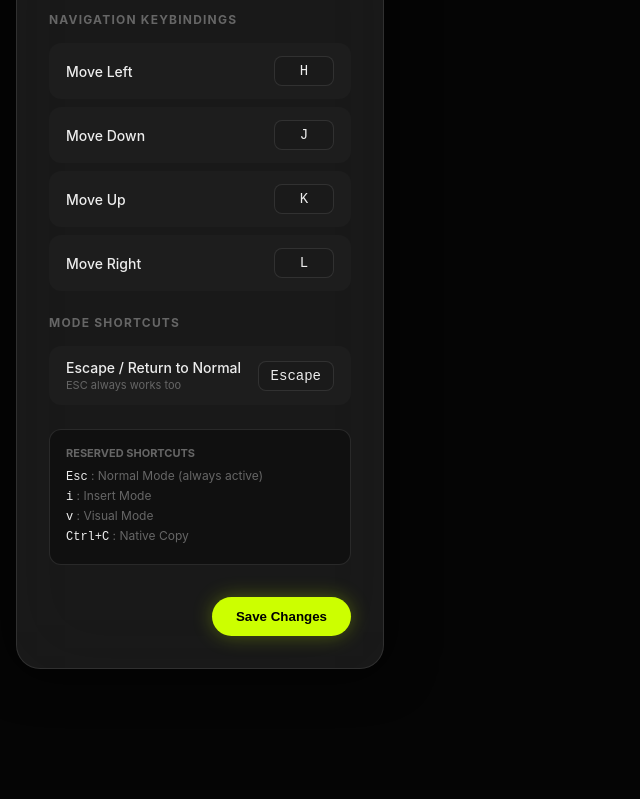
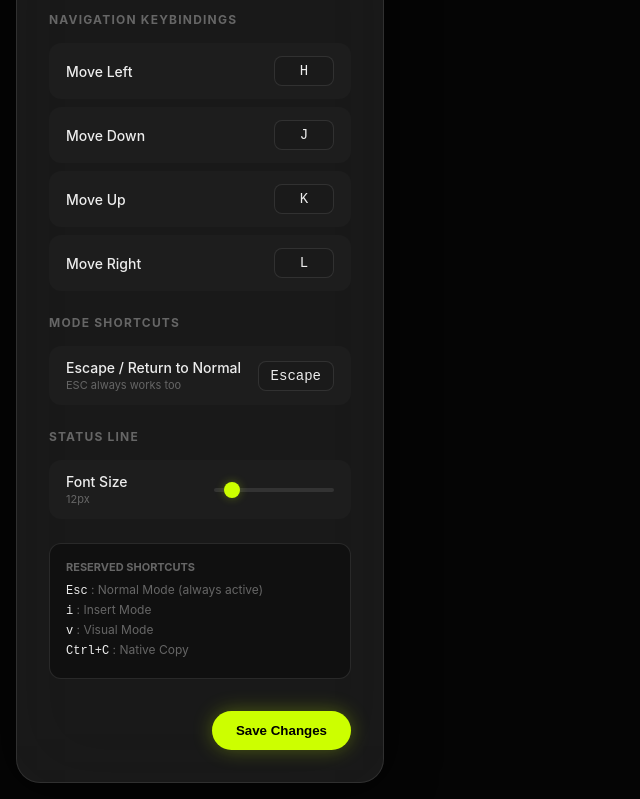
Before and after one commit to mauricio-b-mossi/google_docs_vim, a website built with Vite: page options.html in a window 1280 px wide. Shown: the part 98-897 px from the top of the page, without its empty margins (0-640 px from the left). Before the commit the page ends 800 px from the top, so only its background shows below. Built offline with nearby package versions, Linux system fonts and the light colour scheme; some packages are replaced by stand-ins of ours.

Commit message:
feat: add status line size customization with real-time preview

```diff
--- a/options.html
+++ b/options.html
@@ -57,6 +57,17 @@
       </div>
     </div>
 
+    <div class="section-title">Status Line</div>
+    <div class="keybinding-list">
+      <div class="keybinding-item">
+        <div class="keybinding-label">
+          Font Size
+          <div class="keybinding-sublabel" id="statusLineSizeValue">12px</div>
+        </div>
+        <input type="range" id="statusLineSize" min="10" max="30" step="1" value="12" class="size-slider">
+      </div>
+    </div>
+
     <div class="reserved-shorthands">
       <div class="reserved-title">RESERVED SHORTCUTS</div>
       <div class="reserved-item"><span>Esc</span> : Normal Mode (always active)</div>
--- a/options.js
+++ b/options.js
@@ -94,11 +94,13 @@ function saveOptions() {
         right: document.getElementById('right').dataset.key || 'l'
     };
     const customEscape = document.getElementById('customEscape').dataset.key || 'Escape';
+    const statusLineSize = parseInt(document.getElementById('statusLineSize').value, 10) || 12;
 
     chrome.storage.sync.set({
         enabled: enabled,
         keybindings: keybindings,
-        customEscape: customEscape
+        customEscape: customEscape,
+        statusLineSize: statusLineSize
     }, () => {
         const btn = document.getElementById('save');
         const originalText = btn.innerText;
@@ -115,7 +117,8 @@ function restoreOptions() {
     chrome.storage.sync.get({
         enabled: true,
         keybindings: defaultKeybindings,
-        customEscape: defaultCustomEscape
+        customEscape: defaultCustomEscape,
+        statusLineSize: 12
     }, (items) => {
         document.getElementById('enabled').checked = items.enabled;
 
@@ -128,6 +131,10 @@ function restoreOptions() {
         const escBtn = document.getElementById('customEscape');
         escBtn.dataset.key = items.customEscape;
         escBtn.innerText = formatKey(items.customEscape);
+
+        const sizeSlider = document.getElementById('statusLineSize');
+        sizeSlider.value = items.statusLineSize;
+        document.getElementById('statusLineSizeValue').innerText = `${items.statusLineSize}px`;
     });
 }
 
@@ -145,3 +152,21 @@ document.addEventListener('click', (e) => {
 document.querySelectorAll('.keybinding-btn').forEach(btn => {
     btn.addEventListener('click', handleKeybindingClick);
 });
+
+// Real-time Status Line Size Preview
+document.getElementById('statusLineSize').addEventListener('input', (e) => {
+    const size = parseInt(e.target.value, 10);
+    document.getElementById('statusLineSizeValue').innerText = `${size}px`;
+
+    // Send preview message to all docs tabs
+    chrome.tabs.query({ url: 'https://docs.google.com/*' }, (tabs) => {
+        tabs.forEach(tab => {
+            chrome.tabs.sendMessage(tab.id, {
+                type: 'VIM_DOCS_SIZE_PREVIEW',
+                size: size
+            }).catch(() => {
+                // Ignore errors (tab might not have content script loaded or ready)
+            });
+        });
+    });
+});
--- a/src/options.css
+++ b/src/options.css
@@ -251,3 +251,34 @@ input:checked+.slider:before {
   color: var(--foreground);
   font-family: 'Geist Mono', monospace;
 }
+
+/* Size Slider Styling */
+.size-slider {
+  -webkit-appearance: none;
+  appearance: none;
+  width: 120px;
+  height: 4px;
+  background: #333;
+  border-radius: 2px;
+  outline: none;
+  cursor: pointer;
+}
+
+.size-slider::-webkit-slider-thumb {
+  -webkit-appearance: none;
+  appearance: none;
+  width: 16px;
+  height: 16px;
+  background: var(--neon-green);
+  border-radius: 50%;
+  box-shadow: 0 0 10px var(--neon-green-glow);
+  transition: transform 0.2s;
+}
+
+.size-slider::-webkit-slider-thumb:hover {
+  transform: scale(1.2);
+}
+
+.size-slider::-webkit-slider-thumb:active {
+  transform: scale(0.9);
+}
```
Also changed, not shown: src/content.js (+27 -5 lines), README.md, dist/assets/content.js-D9RTqXvT.js (added), dist/assets/content.js-DAZo35vX.js (deleted), dist/assets/options-C8UTofHW.css (deleted), dist/assets/options-CbyIGXPj.css (added), dist/assets/options.html-C2eAHeGe.js (added), dist/assets/options.html-CCfVkX3a.js (deleted), dist/manifest.json, dist/options.html.
